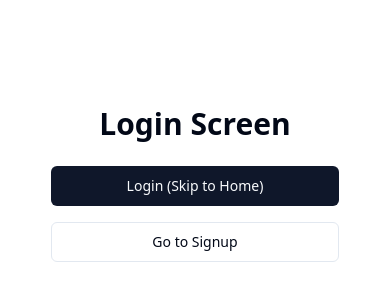
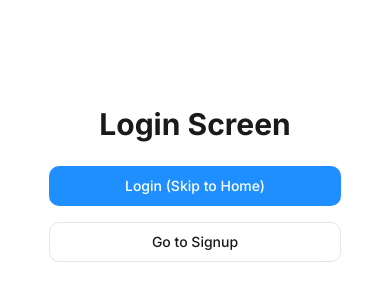
Before and after one commit to Lalith0604/volta-cabs, a React (Vite) app: page /login in a window 390 px wide. Shown: the part 238-538 px from the top of the page. Built offline with nearby package versions, Linux system fonts and the light colour scheme.

Commit message:
feat: Implement global theme and navigation
This commit introduces a global CSS theme with specified colors, font, and spacing. It also sets up the core navigation structure for the mobile booking app, including 10 distinct screens and a bottom tab navigator on the HomeScreen.

```diff
--- a/index.html
+++ b/index.html
@@ -3,6 +3,9 @@
   <head>
     <meta charset="UTF-8" />
     <meta name="viewport" content="width=device-width, initial-scale=1.0" />
+    <link rel="preconnect" href="https://fonts.googleapis.com">
+    <link rel="preconnect" href="https://fonts.gstatic.com" crossorigin>
+    <link href="https://fonts.googleapis.com/css2?family=Inter:wght@400;500;600;700&display=swap" rel="stylesheet">
     <title>GoSwift - Ride Booking App</title>
     <meta name="description" content="Book cabs, bikes, autos, and EVs instantly" />
     <meta name="author" content="Lovable" />
--- a/src/index.css
+++ b/src/index.css
@@ -8,35 +8,41 @@ All colors MUST be HSL.
 
 @layer base {
   :root {
+    /* App-specific design tokens */
     --background: 0 0% 100%;
-    --foreground: 222.2 84% 4.9%;
+    --foreground: 0 0% 10%;
 
     --card: 0 0% 100%;
-    --card-foreground: 222.2 84% 4.9%;
+    --card-foreground: 0 0% 10%;
 
     --popover: 0 0% 100%;
-    --popover-foreground: 222.2 84% 4.9%;
+    --popover-foreground: 0 0% 10%;
 
-    --primary: 222.2 47.4% 11.2%;
-    --primary-foreground: 210 40% 98%;
+    /* Primary: #1E90FF */
+    --primary: 210 100% 56%;
+    --primary-foreground: 0 0% 100%;
 
-    --secondary: 210 40% 96.1%;
-    --secondary-foreground: 222.2 47.4% 11.2%;
+    /* Secondary: #F2F4F7 */
+    --secondary: 210 22% 96%;
+    --secondary-foreground: 0 0% 10%;
 
-    --muted: 210 40% 96.1%;
-    --muted-foreground: 215.4 16.3% 46.9%;
+    --muted: 210 22% 96%;
+    --muted-foreground: 215 16% 47%;
 
-    --accent: 210 40% 96.1%;
-    --accent-foreground: 222.2 47.4% 11.2%;
+    --accent: 210 22% 96%;
+    --accent-foreground: 0 0% 10%;
 
-    --destructive: 0 84.2% 60.2%;
-    --destructive-foreground: 210 40% 98%;
+    --destructive: 0 84% 60%;
+    --destructive-foreground: 0 0% 100%;
 
-    --border: 214.3 31.8% 91.4%;
-    --input: 214.3 31.8% 91.4%;
-    --ring: 222.2 84% 4.9%;
+    --border: 210 22% 90%;
+    --input: 210 22% 90%;
+    --ring: 210 100% 56%;
 
-    --radius: 0.5rem;
+    /* Custom design tokens */
+    --radius: 0.75rem; /* 12px */
+    --button-padding: 0.875rem; /* 14px */
+    --page-padding: 1.25rem; /* 20px */
 
     --sidebar-background: 0 0% 98%;
 
@@ -56,33 +62,35 @@ All colors MUST be HSL.
   }
 
   .dark {
-    --background: 222.2 84% 4.9%;
-    --foreground: 210 40% 98%;
+    --background: 0 0% 10%;
+    --foreground: 0 0% 95%;
 
-    --card: 222.2 84% 4.9%;
-    --card-foreground: 210 40% 98%;
+    --card: 0 0% 10%;
+    --card-foreground: 0 0% 95%;
 
-    --popover: 222.2 84% 4.9%;
-    --popover-foreground: 210 40% 98%;
+    --popover: 0 0% 10%;
+    --popover-foreground: 0 0% 95%;
 
-    --primary: 210 40% 98%;
-    --primary-foreground: 222.2 47.4% 11.2%;
+    /* Primary: #1E90FF */
+    --primary: 210 100% 56%;
+    --primary-foreground: 0 0% 100%;
 
-    --secondary: 217.2 32.6% 17.5%;
-    --secondary-foreground: 210 40% 98%;
+    /* Secondary: darker version for dark mode */
+    --secondary: 210 20% 15%;
+    --secondary-foreground: 0 0% 95%;
 
-    --muted: 217.2 32.6% 17.5%;
-    --muted-foreground: 215 20.2% 65.1%;
+    --muted: 210 20% 15%;
+    --muted-foreground: 215 20% 65%;
 
-    --accent: 217.2 32.6% 17.5%;
-    --accent-foreground: 210 40% 98%;
+    --accent: 210 20% 15%;
+    --accent-foreground: 0 0% 95%;
 
-    --destructive: 0 62.8% 30.6%;
-    --destructive-foreground: 210 40% 98%;
+    --destructive: 0 63% 31%;
+    --destructive-foreground: 0 0% 95%;
 
-    --border: 217.2 32.6% 17.5%;
-    --input: 217.2 32.6% 17.5%;
-    --ring: 212.7 26.8% 83.9%;
+    --border: 210 20% 20%;
+    --input: 210 20% 20%;
+    --ring: 210 100% 56%;
     --sidebar-background: 240 5.9% 10%;
     --sidebar-foreground: 240 4.8% 95.9%;
     --sidebar-primary: 224.3 76.3% 48%;
@@ -100,6 +108,14 @@ All colors MUST be HSL.
   }
 
   body {
-    @apply bg-background text-foreground;
+    @apply bg-background text-foreground font-inter;
+  }
+
+  .page-padding {
+    @apply p-[var(--page-padding)];
+  }
+
+  .button-padding {
+    @apply p-[var(--button-padding)];
   }
 }
--- a/tailwind.config.ts
+++ b/tailwind.config.ts
@@ -18,6 +18,9 @@ export default {
 			}
 		},
 		extend: {
+			fontFamily: {
+				inter: ['Inter', 'sans-serif'],
+			},
 			colors: {
 				border: 'hsl(var(--border))',
 				input: 'hsl(var(--input))',
@@ -63,6 +66,10 @@ export default {
 					ring: 'hsl(var(--sidebar-ring))'
 				}
 			},
+			spacing: {
+				'page': 'var(--page-padding)',
+				'button': 'var(--button-padding)',
+			},
 			borderRadius: {
 				lg: 'var(--radius)',
 				md: 'calc(var(--radius) - 2px)',
```
